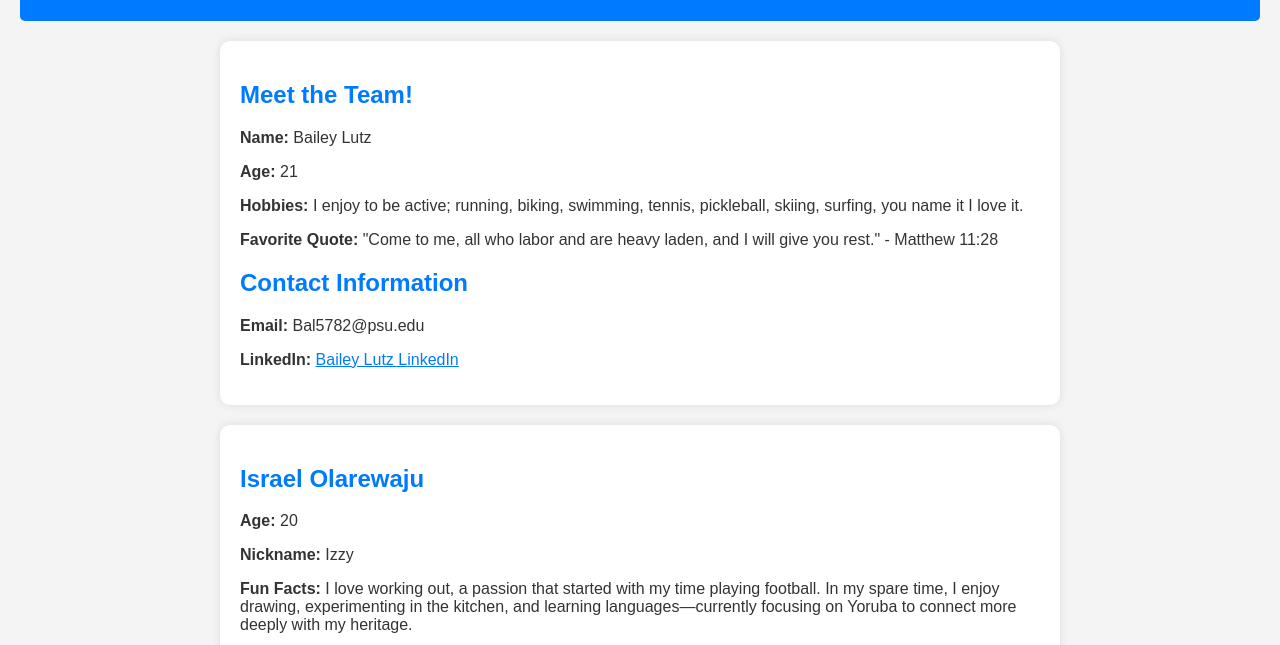
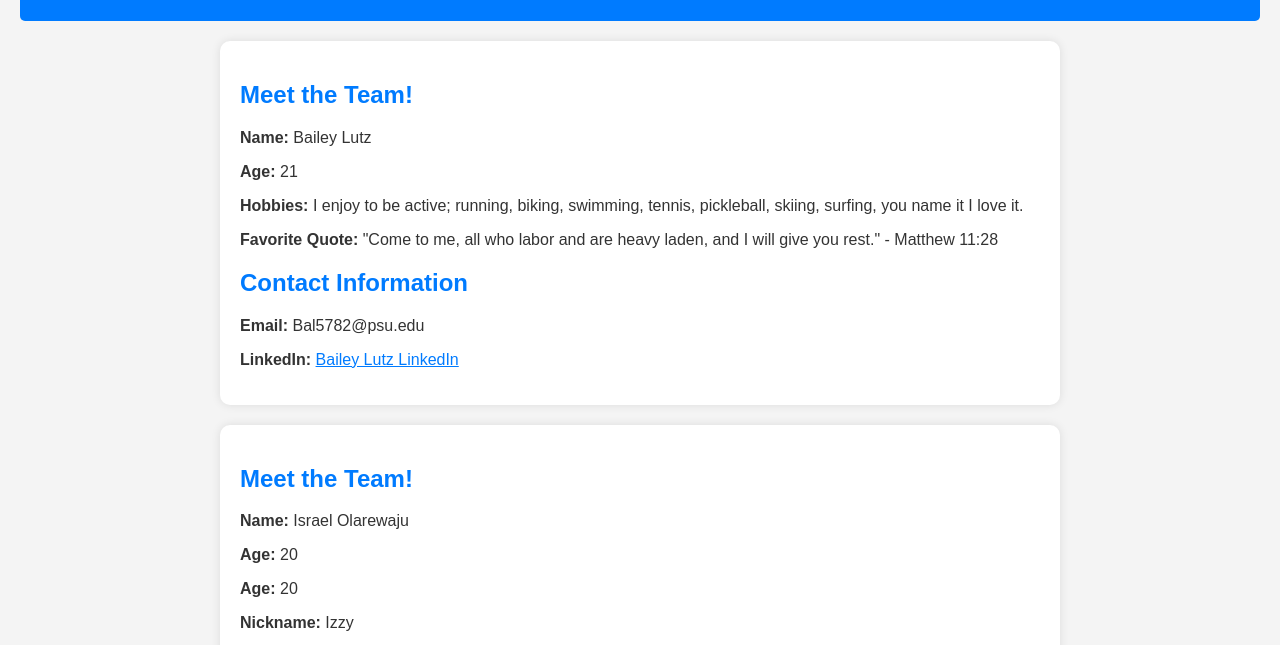
Before and after one commit to Bail0071/Website-design-, a plain HTML site: page about.html in a window 1280 px wide. Shown: the part 119-764 px from the top of the page. Drawn offline with Linux system fonts and the light colour scheme.

Commit message:
Update about.html

```diff
--- a/about.html
+++ b/about.html
@@ -29,8 +29,10 @@
 
 <main style="max-width: 800px; margin: 20px auto; padding: 20px; background: white; border-radius: 10px; box-shadow: 0 0 10px rgba(0, 0, 0, 0.1);">
  <section>
-  <h2 style="color: #007BFF;">Israel Olarewaju</h2>
+  <h2 style="color: #007BFF;">Meet the Team!</h2>
+  <p><strong>Name:</strong> Israel Olarewaju</p>
   <p><strong>Age:</strong> 20</p>
+   <p><strong>Age:</strong> 20</p>
   <p><strong>Nickname:</strong> Izzy</p>
   <p><strong>Fun Facts:</strong> I love working out, a passion that started with my time playing football. In my spare time, I enjoy drawing, experimenting in the kitchen, and learning languages—currently focusing on Yoruba to connect more deeply with my heritage.</p>
   <p><strong>Life Goal:</strong> To strengthen my relationship with God and live a life guided by purpose and faith.</p>
```
